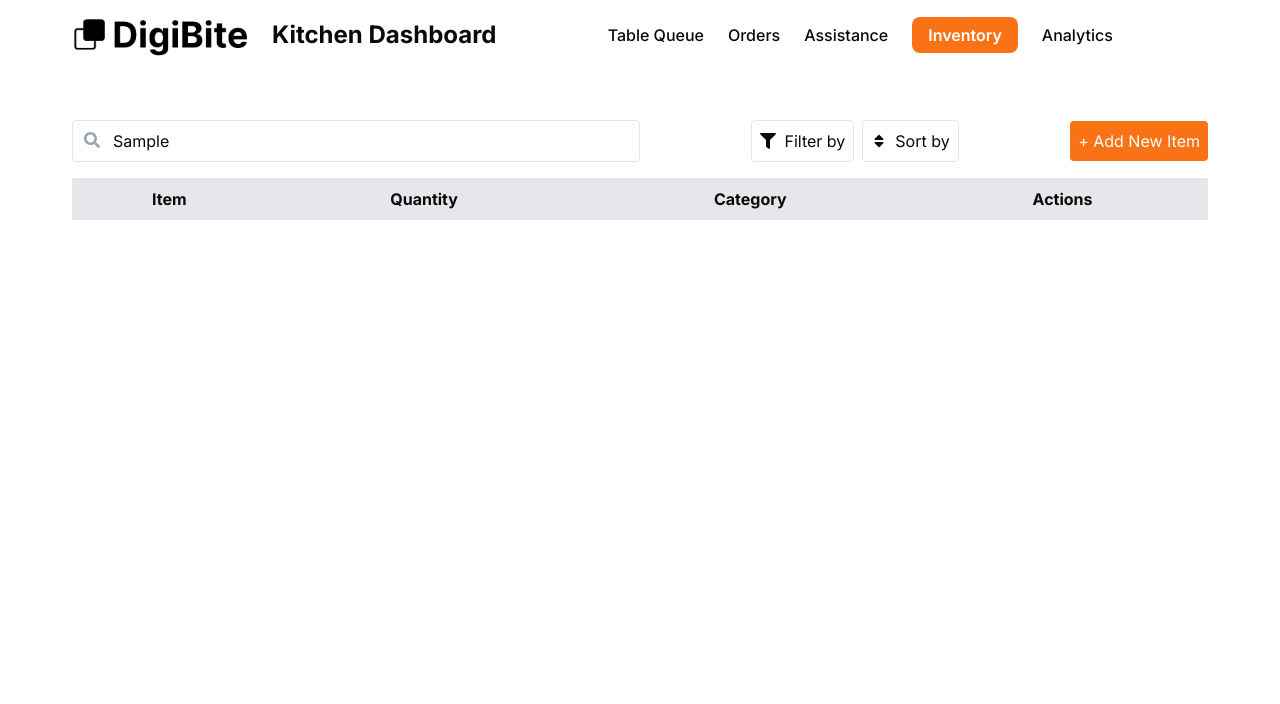
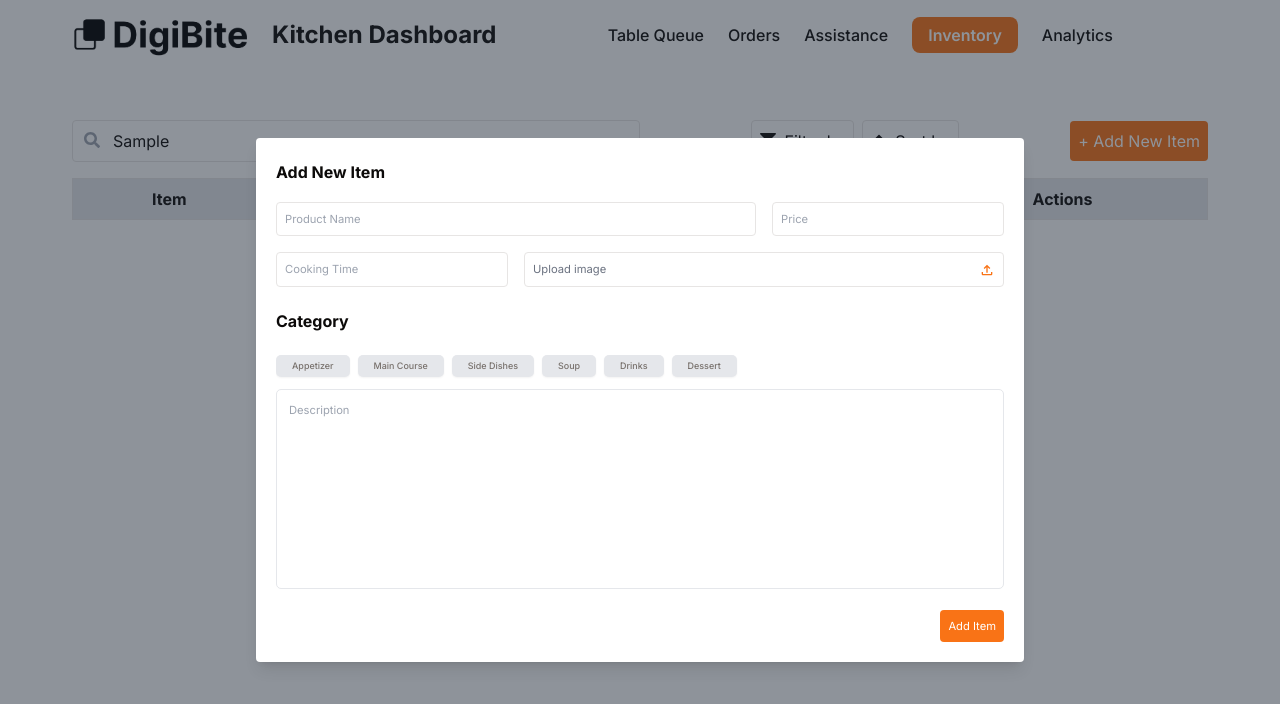
Before and after one commit to jmmaglonzo/E-MENU-FE, a Next.js app: page /kitchen/inventory in a window 1280 px wide. Both pictures are taken after typing "Sample" into the empty fields and a click on the button "+ Add New Item". Shown: the top 704 px of the page. Built offline with nearby package versions, Linux system fonts and the light colour scheme.

Commit message:
Adding Kitchen Modal in Add new item

```diff
--- a/src/components/Kitchen/KitchenInventory.tsx
+++ b/src/components/Kitchen/KitchenInventory.tsx
@@ -2,6 +2,8 @@
 import React, { useState } from "react";
 import { HiOutlinePencilAlt, HiOutlineTrash } from "react-icons/hi";
 import { FaFilter, FaSort, FaSearch } from "react-icons/fa";
+import { Modal } from "../ui/modal";
+import KitchenModal from "./KitchenModal/KitchenModal";
 
 interface Item {
   name: string;
@@ -65,12 +67,14 @@ const KitchenInventory: React.FC = () => {
             <span>Sort by</span>
           </button>
         </div>
+
         <button
           className="rounded bg-orange-500 p-2 text-white"
           onClick={() => setIsModalOpen(true)}
         >
           + Add New Item
         </button>
+        <KitchenModal isModalOpen={isModalOpen} setIsModalOpen={setIsModalOpen} />
       </div>
 
       {/* Add Item Modal */}
--- a/src/components/Kitchen/KitchenModal/KitchenModal.tsx
+++ b/src/components/Kitchen/KitchenModal/KitchenModal.tsx
@@ -1,4 +1,6 @@
 import { Modal, ModalContainer, ModalContent, ModalHeader, ModalTitle } from '@/components/ui/modal';
+import { useMenuStore } from '@/store/menuTab-store';
+import KitchenCategory from '@/utils/kitchen_category_modal';
 import React, { useState } from 'react';
 import { MdOutlineFileUpload } from "react-icons/md";
 
@@ -9,6 +11,8 @@ type KitchenModalProps = {
 
 const KitchenModal = ({ isModalOpen, setIsModalOpen }: KitchenModalProps) => {
     const [fileName, setFileName] = useState<string>('');
+    const selected = useMenuStore((state) => state.selected);
+    const setSelected = useMenuStore((state) => state.setSelected);
 
     const handleFileChange = (event:any) => {
       const file = event.target.files[0];
@@ -56,7 +60,32 @@ const KitchenModal = ({ isModalOpen, setIsModalOpen }: KitchenModalProps) => {
                 </div>
                 {/*Category Items*/}
                     <div className='mt-5'>
+                      <div>
                         <h2 className="text-xl font-bold mb-4">Category</h2>
+                      </div>
+
+                    <div className=' text-[0.8em] gap-2 flex items-center overflow-x-scroll whitespace-nowrap py-1 no-scrollbar'>
+                    {KitchenCategory.map((c) => (
+                      <button
+                          key={c.value}
+                          className={`${selected === c.value ? "bg-primary text-white" : "text-muted-foreground"}
+                           flex items-center gap-2 rounded-[5px] px-4 py-1 font-medium shadow-sm bg-gray-200`}
+                          onClick={() => setSelected(c.value)}
+                        >
+                          {c.label}
+                        </button>
+                      ))}
+                    </div>
+
+                    <div className='mt-2'>
+                      <textarea
+                      placeholder='Description'
+                       className='p-3 w-full h-[200px]  border border-gray-200
+                      rounded-[5px] resize-none'>
+
+                      </textarea>
+                    </div>
+
                     </div>
                 <div className='flex justify-end'>
                 <button className="  mt-4 bg-orange-500 text-white p-2 rounded" onClick={() => setIsModalOpen(false)}>
--- /dev/null
+++ b/src/utils/kitchen_category_modal.ts
@@ -0,0 +1,11 @@
+
+export const KitchenCategory = [
+  { value: "Appetizer", label: "Appetizer",  },
+  { value: "Main Course", label: "Main Course",  },
+  { value: "Side Dishes", label: "Side Dishes",  },
+  { value: "Soup", label: "Soup", },
+  { value: "Drinks", label: "Drinks", },
+  { value: "Dessert", label: "Dessert", },
+];
+
+export default KitchenCategory;
```
